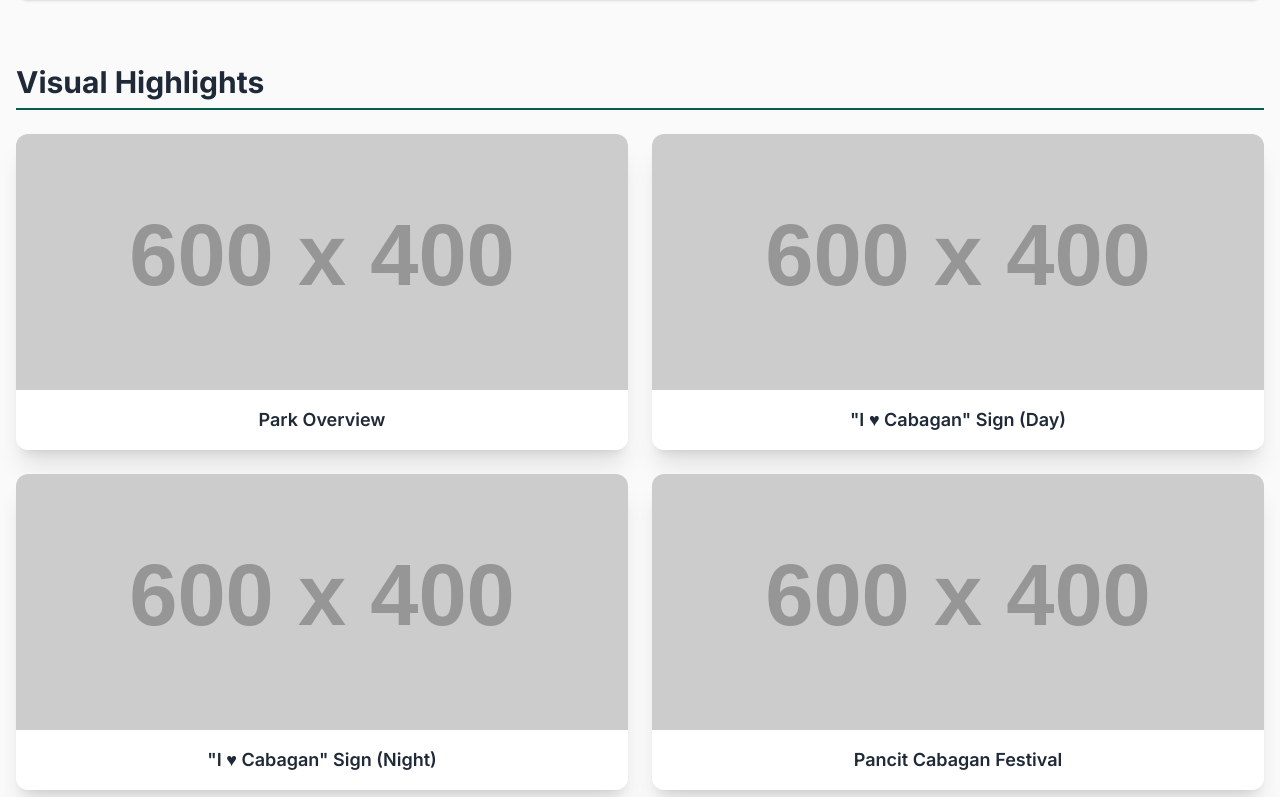
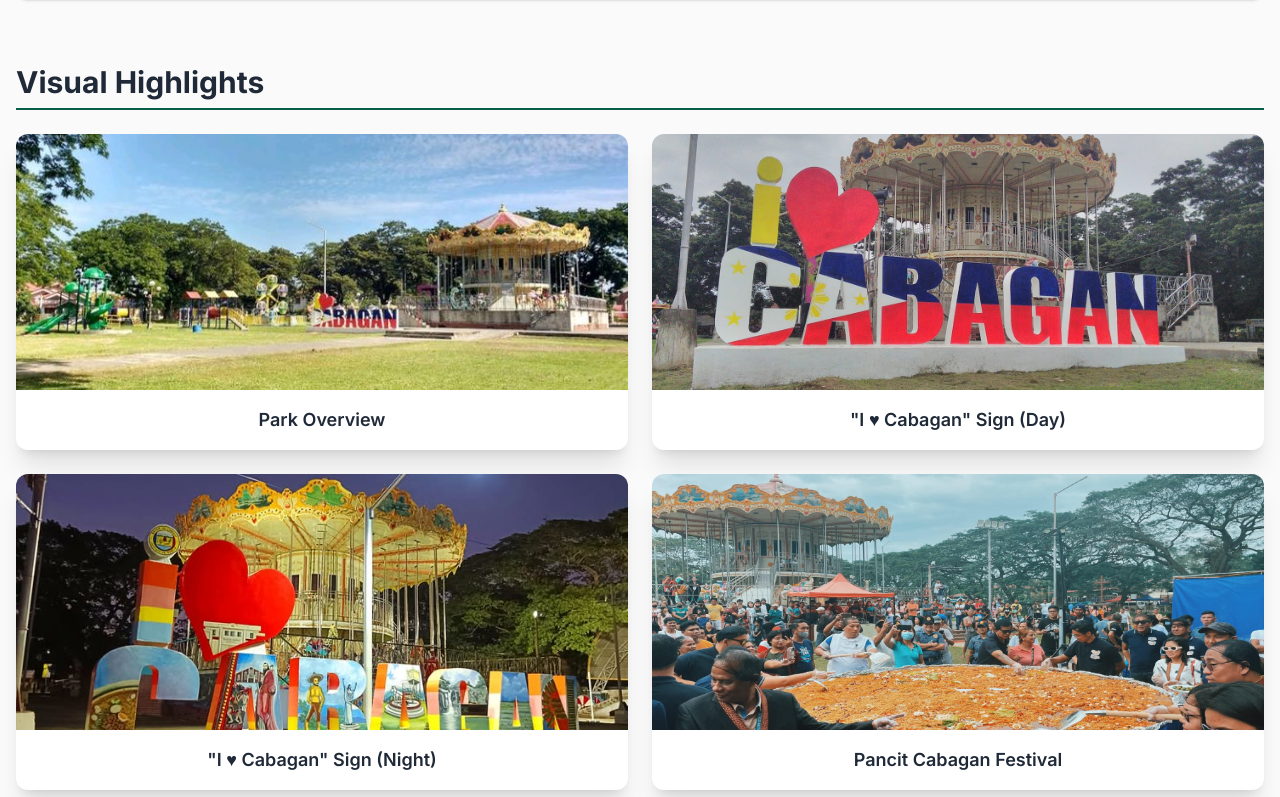
Before and after one commit to BERNADETH33/cabagan-square-park-blog, a plain HTML site: page index.html in a window 1280 px wide. Shown: the part 863-1660 px from the top of the page. Drawn offline with nearby package versions, Linux system fonts and the light colour scheme; placeholder pictures from the web are drawn by us.

Commit message:
Update index.html

```diff
--- a/index.html
+++ b/index.html
@@ -71,7 +71,8 @@
 
                 <!-- Park Overview -->
                 <div class="bg-white rounded-xl shadow-xl overflow-hidden transform hover:scale-[1.02] transition duration-300">
-                    <img src="cabagan_park_overview.webp.jpg-ed73b192-e783-4bce-850e-6e53eac63248"
+                    <!-- CORRECT PATH FOR GITHUB DEPLOYMENT -->
+                    <img src="cabagan_park_overview.webp.jpg"
                         onerror="this.onerror=null; this.src='https://placehold.co/600x400/9AE6B4/1A202C?text=Park+Overview'"
                         alt="Wide view of Cabagan Square Park featuring the carousel and open green spaces."
                         class="w-full h-64 object-cover object-center">
@@ -82,7 +83,8 @@
 
                 <!-- I Love Cabagan (Day) -->
                 <div class="bg-white rounded-xl shadow-xl overflow-hidden transform hover:scale-[1.02] transition duration-300">
-                    <img src="i_love_cabagan_day.webp.jpg-a106d6eb-535d-4187-a324-bbaa45e6782f"
+                    <!-- CORRECT PATH FOR GITHUB DEPLOYMENT -->
+                    <img src="i_love_cabagan_day.webp.jpg"
                         onerror="this.onerror=null; this.src='https://placehold.co/600x400/9AE6B4/1A202C?text=I+Love+Cabagan+Day'"
                         alt="The iconic 'I Love Cabagan' sign with the Philippines flag motif during the day."
                         class="w-full h-64 object-cover object-center">
@@ -93,7 +95,8 @@
 
                 <!-- I Love Cabagan (Night) -->
                 <div class="bg-white rounded-xl shadow-xl overflow-hidden transform hover:scale-[1.02] transition duration-300">
-                    <img src="i_love_cabagan_night.webp.jpg-5368e29b-f1d6-4de7-beb9-6c8202bc0204"
+                    <!-- CORRECT PATH FOR GITHUB DEPLOYMENT -->
+                    <img src="i_love_cabagan_night.webp.jpg"
                         onerror="this.onerror=null; this.src='https://placehold.co/600x400/9AE6B4/1A202C?text=I+Love+Cabagan+Night'"
                         alt="The iconic 'I Love Cabagan' sign illuminated at night, featuring local art."
                         class="w-full h-64 object-cover object-center">
@@ -104,7 +107,8 @@
 
                 <!-- Pancit Cabagan Festival -->
                 <div class="bg-white rounded-xl shadow-xl overflow-hidden transform hover:scale-[1.02] transition duration-300">
-                    <img src="pancit_festival.webp.jpg-437b8b76-870a-452e-ab48-52840b814167"
+                    <!-- CORRECT PATH FOR GITHUB DEPLOYMENT -->
+                    <img src="pancit_festival.webp.jpg"
                         onerror="this.onerror=null; this.src='https://placehold.co/600x400/9AE6B4/1A202C?text=Pancit+Festival'"
                         alt="A massive serving of Pancit Cabagan being prepared during the annual festival in the park."
                         class="w-full h-64 object-cover object-center">
@@ -210,7 +214,7 @@
     <!-- Footer (Very Dark Green) -->
     <footer class="bg-green-900 text-white py-6 mt-12">
         <div class="container mx-auto px-4 text-center text-sm">
-            &copy; 2025 Cabagan Tourism Guide. All rights reserved | JOANA CHRISTIA M. ZIPAGAN ECE-2
+            &copy; 2025 Cabagan Tourism Guide. All rights reserved. | JOANA CHRISTIA M. ZIPAGAN ECE-2
         </div>
     </footer>
 
```
